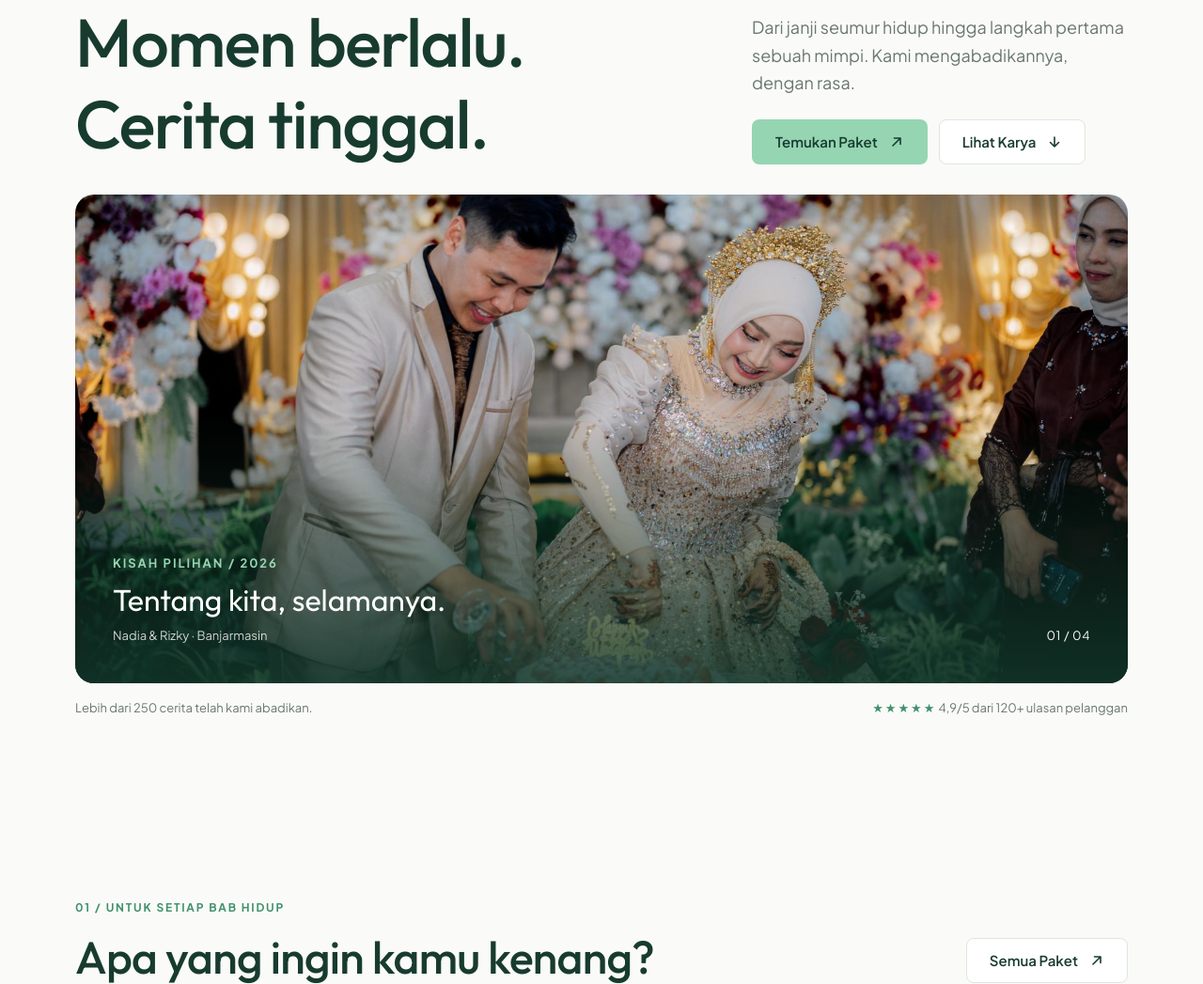
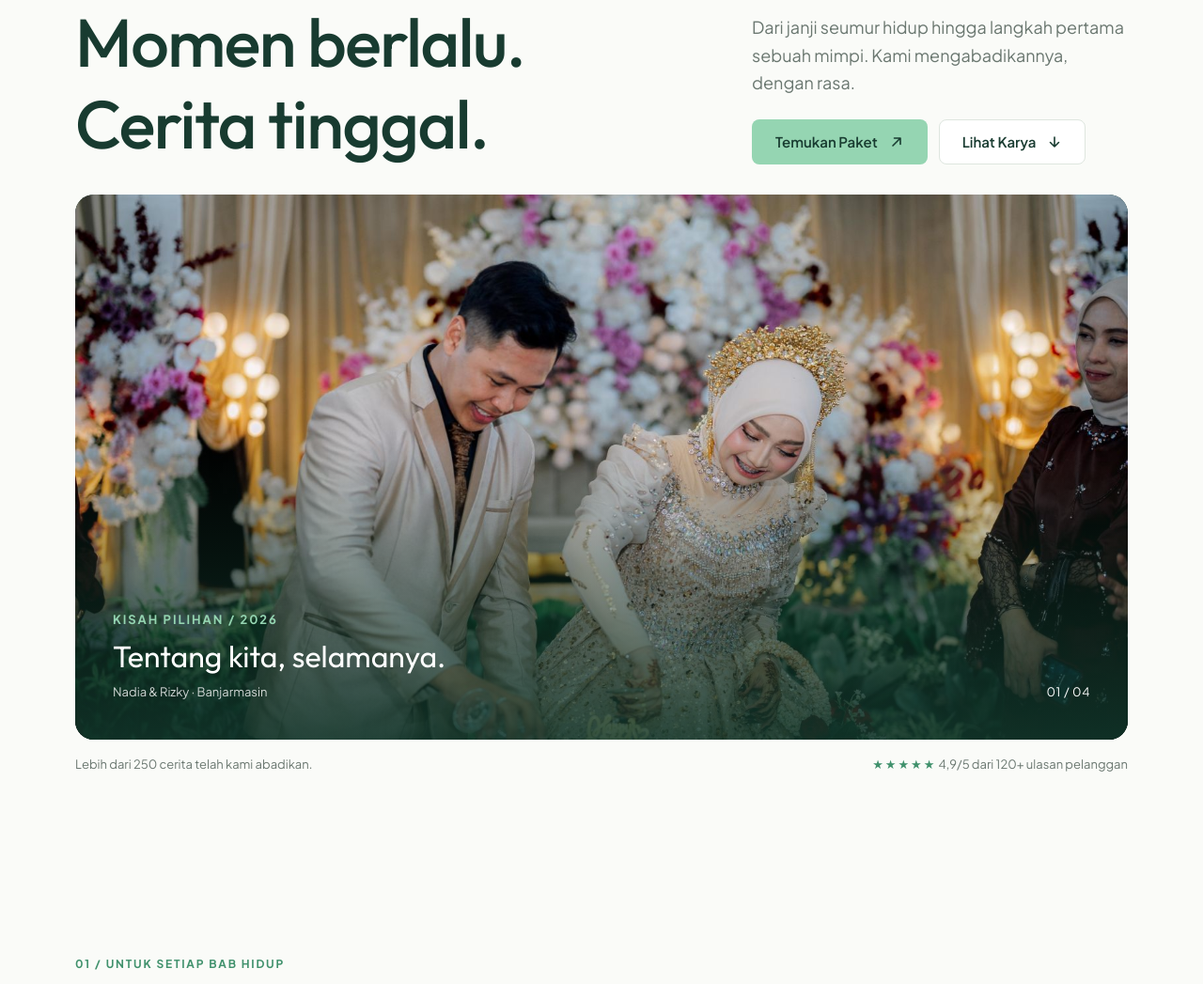
Before and after one commit to gustirizqon123-ops/Website_Jasa_PhotoVideo_SistemOperasi, a PHP site: page / in a window 1280 px wide. Shown: the part 202-1249 px from the top of the page at 94% size. Run offline with PHP 8.4, Linux system fonts and the light colour scheme.

Commit message:
Perbaiki foto hero Beranda yang terpotong di bagian atas
- index.html: hero.jpg diberi object-position center 4% supaya kepala
  pengantin dan tamu tidak terpotong di bingkai desktop yang lebar
- style.css: tinggi .hero-gambar desktop 520px -> 580px supaya bagian
  bawah foto tidak terlalu banyak terbuang

Co-Authored-By: Claude Opus 5.5 <noreply@anthropic.com>

```diff
--- a/frontend/css/style.css
+++ b/frontend/css/style.css
@@ -938,7 +938,7 @@ p {
 
 .hero-gambar {
   position: relative;
-  height: 520px;                       /* [UBAH] tinggi gambar hero desktop */
+  height: 580px;                       /* [UBAH] tinggi gambar hero desktop (dulu 520px; dinaikkan supaya foto tidak terlalu terpotong) */
   overflow: hidden;
   border-radius: var(--radius-xl);
   background: var(--warna-gelap);
--- a/frontend/index.html
+++ b/frontend/index.html
@@ -46,9 +46,13 @@
         </div>
 
         <!-- Gambar utama (frontend/assets/img/hero.jpg, sudah diisi 2026-11-14).
-             [UBAH] kalau fotonya diganti, sesuaikan juga teks alt di bawah. -->
+             Bingkai hero di desktop sangat lebar, jadi foto pasti terpotong atas-bawah.
+             object-position "center 4%" mengambil bagian ATAS foto supaya kepala
+             (ujung rambut pengantin pria ada di ±10% dari atas foto) tidak terpotong.
+             [UBAH] kalau fotonya diganti, sesuaikan teks alt dan angka % ini
+             (0% = paling atas, 50% = tengah) -->
         <div class="hero-gambar">
-          <img src="assets/img/hero.jpg" alt="Pasangan pengantin tersenyum di pelaminan berhias bunga">
+          <img src="assets/img/hero.jpg" alt="Pasangan pengantin tersenyum di pelaminan berhias bunga" style="object-position: center 4%;">
           <div class="hero-keterangan">
             <p class="eyebrow">Kisah pilihan / 2026</p>
             <h3>Tentang kita, selamanya.</h3>
```
